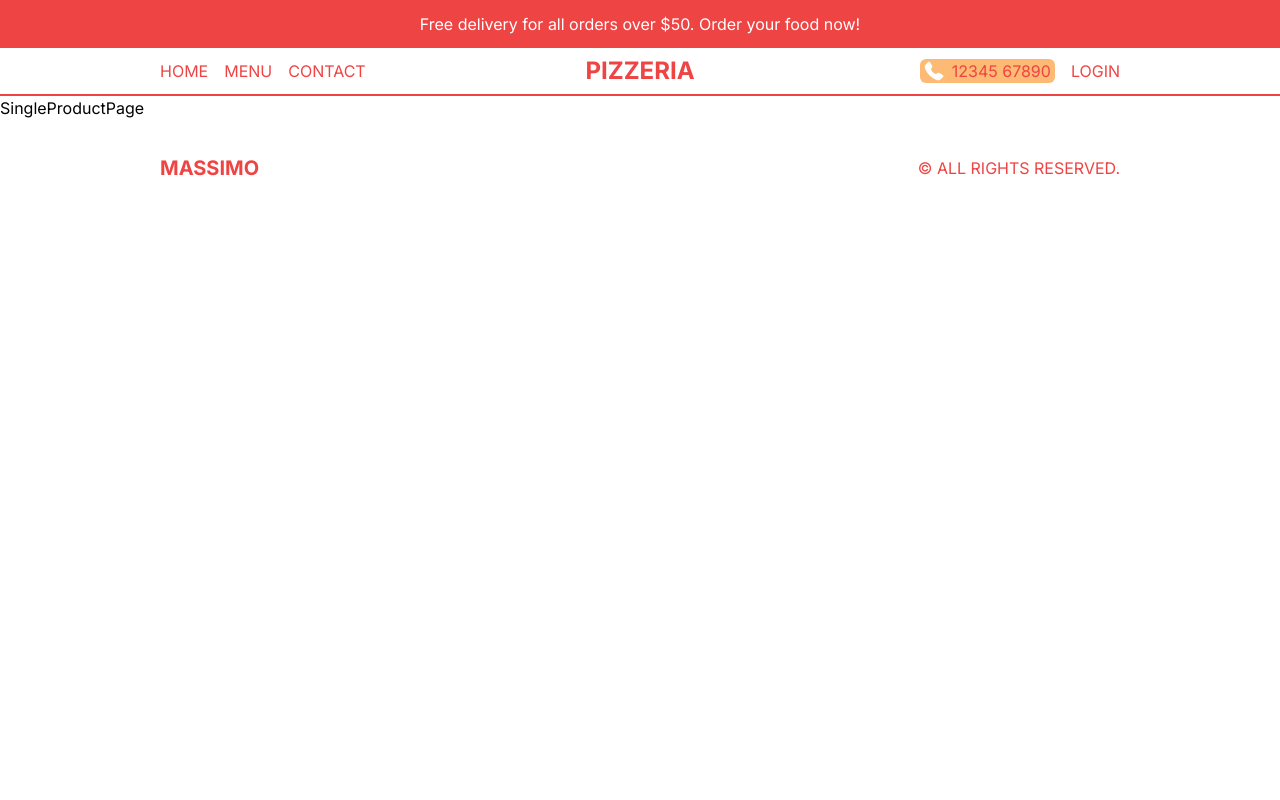
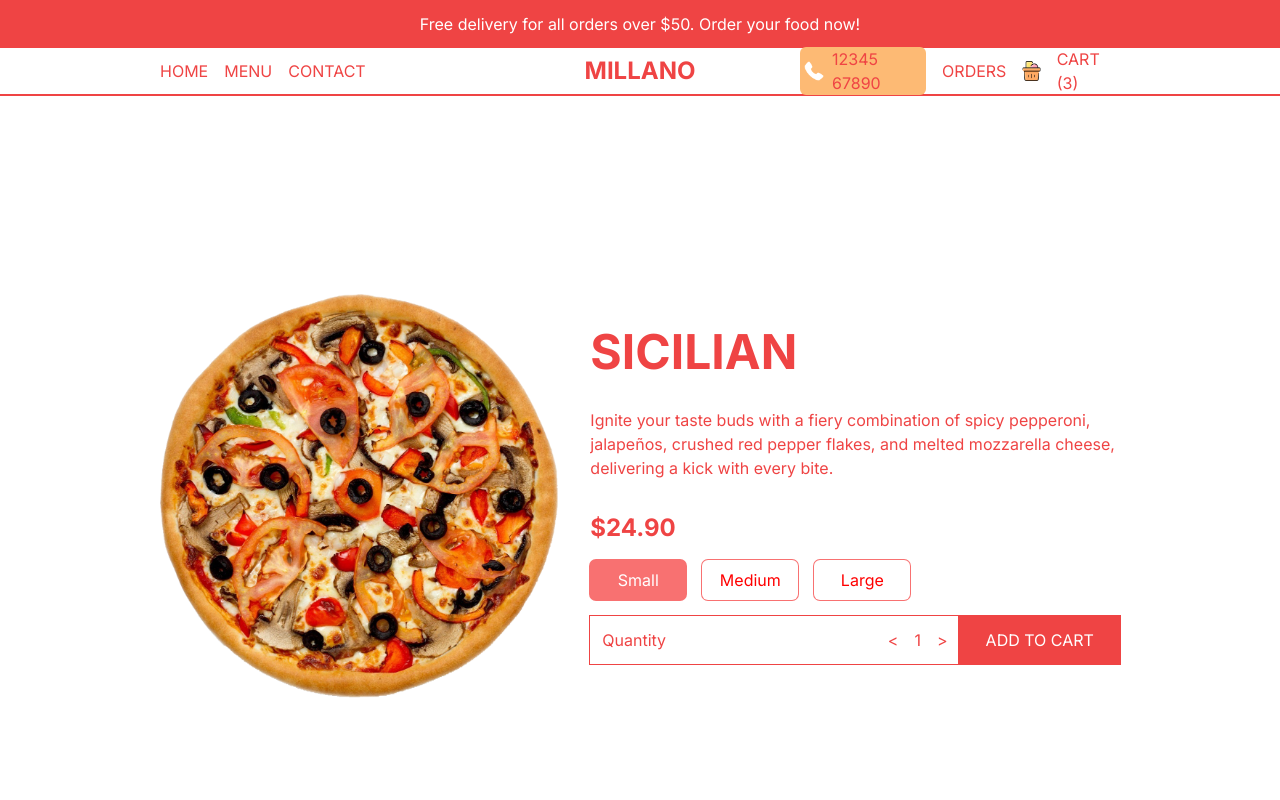
Before and after one commit to Shahreyar00/NextJs-Restaurant-App, a Next.js app: page /product/1 in a window 1280 px wide. Shown: the top 800 px of the page. Built offline with nearby package versions, Linux system fonts and the light colour scheme.

Commit message:
added order, cart and singleProduct page

```diff
--- a/src/app/cart/page.tsx
+++ b/src/app/cart/page.tsx
@@ -1,9 +1,62 @@
-import React from 'react'
+import Image from "next/image";
+import React from "react";
 
 const CartPage = () => {
     return (
-        <div>CartPage</div>
-    )
-}
+        <div className="h-[calc(100vh)] md:h-[calc(100vh-9rem)] flex flex-col text-red-500 lg:flex-row">
+            <div className="h-1/2 p-4 flex flex-col justify-center overflow-y-auto lg:h-full lg:w-2/3 2xl:w-1/2 lg:px-10">
+                <div className="flex items-center justify-between mb-4">
+                    <Image src="/temporary/p1.png" alt="" width={100} height={100} />
+                    <div className="">
+                        <h1 className="uppercase text-xl font-bold">sicilian</h1>
+                        <span>Large</span>
+                    </div>
+                    <h2 className="font-bold">$79.90</h2>
+                    <span className="cursor-pointer">X</span>
+                </div>
+                <div className="flex items-center justify-between mb-4">
+                    <Image src="/temporary/p1.png" alt="" width={100} height={100} />
+                    <div className="">
+                        <h1 className="uppercase text-xl font-bold">sicilian</h1>
+                        <span>Large</span>
+                    </div>
+                    <h2 className="font-bold">$79.90</h2>
+                    <span className="cursor-pointer">X</span>
+                </div>
+                <div className="flex items-center justify-between mb-4">
+                    <Image src="/temporary/p1.png" alt="" width={100} height={100} />
+                    <div className="">
+                        <h1 className="uppercase text-xl font-bold">sicilian</h1>
+                        <span>Large</span>
+                    </div>
+                    <h2 className="font-bold">$79.90</h2>
+                    <span className="cursor-pointer">X</span>
+                </div>
+            </div>
+            <div className="h-1/2 p-4 bg-fuchsia-50 flex flex-col gap-4 justify-center lg:h-full lg:w-1/3 2xl:w-1/2 lg:px-10 2xl:text-xl 2xl:gap-6">
+                <div className="flex justify-between">
+                    <span className="">Subtotal (3 items)</span>
+                    <span className="">$81.70</span>
+                </div>
+                <div className="flex justify-between">
+                    <span className="">Service Cost</span>
+                    <span className="">$0.00</span>
+                </div>
+                <div className="flex justify-between">
+                    <span className="">Delivery Cost</span>
+                    <span className="text-green-500">FREE!</span>
+                </div>
+                <hr className="my-2" />
+                <div className="flex justify-between">
+                    <span className="">TOTAL(INCL. VAT)</span>
+                    <span className="font-bold">$81.70</span>
+                </div>
+                <button className="bg-red-500 text-white p-3 rounded-md w-1/2 self-end">
+                    CHECKOUT
+                </button>
+            </div>
+        </div>
+    );
+};
 
-export default CartPage
+export default CartPage;
--- a/src/app/layout.tsx
+++ b/src/app/layout.tsx
@@ -8,7 +8,7 @@ import Footer from '@/components/Footer'
 const inter = Inter({ subsets: ['latin'] })
 
 export const metadata: Metadata = {
-  title: 'Create Next App',
+  title: 'Millano-Eat Italian',
   description: 'Generated by create next app',
 }
 
--- a/src/app/menu/[category]/page.tsx
+++ b/src/app/menu/[category]/page.tsx
@@ -18,7 +18,7 @@ const CategoryPage = () => {
                         </div>
                     )}
                     <div className="flex items-center justify-between font-bold">
-                        <h1 className="text-2xl uppercase p-2">{item.title}</h1>
+                        <h1 className="text-xl uppercase p-2">{item.title}</h1>
                         <h2 className="group-hover:hidden text-xl">${item.price}</h2>
                         <button className="hidden group-hover:block uppercase bg-red-500 text-white p-2 rounded-md">Add to Cart</button>
                     </div>
--- a/src/app/orders/page.tsx
+++ b/src/app/orders/page.tsx
@@ -1,9 +1,44 @@
-import React from 'react'
+import React from "react";
 
 const OrdersPage = () => {
     return (
-        <div>OrdersPage</div>
-    )
-}
+        <div className="min-h-[70vh] p-4 lg:px-20 xl:px-40">
+            <table className="w-full border-separate border-spacing-3">
+                <thead>
+                    <tr className="text-left">
+                        <th className="hidden md:block">Order ID</th>
+                        <th>Date</th>
+                        <th>Price</th>
+                        <th className="hidden md:block">Products</th>
+                        <th>Status</th>
+                    </tr>
+                </thead>
+                <tbody>
+                    <tr className="text-sm md:text-base bg-red-50">
+                        <td className="hidden md:block py-6 px-1">1237861238721</td>
+                        <td className="py-6 px-1">19.07.2023</td>
+                        <td className="py-6 px-1">89.90</td>
+                        <td className="hidden md:block py-6 px-1">Big Burger Menu (2), Veggie Pizza (2), Coca Cola 1L (2)</td>
+                        <td className="py-6 px-1">On the way (approx. 10min)...</td>
+                    </tr>
+                    <tr className="text-sm md:text-base odd:bg-gray-100">
+                        <td className="hidden md:block py-6 px-1">1237861238721</td>
+                        <td className="py-6 px-1">19.07.2023</td>
+                        <td className="py-6 px-1">89.90</td>
+                        <td className="hidden md:block py-6 px-1">Big Burger Menu (2), Veggie Pizza (2), Coca Cola 1L (2)</td>
+                        <td className="py-6 px-1">On the way (approx. 10min)...</td>
+                    </tr>
+                    <tr className="text-sm md:text-base odd:bg-gray-100">
+                        <td className="hidden md:block py-6 px-1">1237861238721</td>
+                        <td className="py-6 px-1">19.07.2023</td>
+                        <td className="py-6 px-1">89.90</td>
+                        <td className="hidden md:block py-6 px-1">Big Burger Menu (2), Veggie Pizza (2), Coca Cola 1L (2)</td>
+                        <td className="py-6 px-1">On the way (approx. 10min)...</td>
+                    </tr>
+                </tbody>
+            </table>
+        </div>
+    );
+};
 
-export default OrdersPage
+export default OrdersPage;
--- a/src/app/product/[id]/page.tsx
+++ b/src/app/product/[id]/page.tsx
@@ -1,8 +1,27 @@
+import Price from '@/components/Price'
+import { singleProduct } from '@/data'
+import Image from 'next/image'
 import React from 'react'
 
 const SingleProductPage = () => {
     return (
-        <div>SingleProductPage</div>
+        <div className="p-4 lg:px-20 xl:px-40 h-screen flex flex-col justify-around text-red-500 md:flex-row md:gap-8 md:items-center">
+            {singleProduct.img && (
+                <div className="relative w-full h-1/2 md:h-[70%]">
+                    <Image
+                        src={singleProduct.img}
+                        alt=""
+                        className="object-contain"
+                        fill
+                    />
+                </div>
+            )}
+            <div className="h-1/2 flex flex-col gap-4 md:h-[70%] md:justify-center md:gap-6 xl:gap-8">
+                <h1 className="text-3xl font-bold uppercase xl:text-5xl">{singleProduct.title}</h1>
+                <p>{singleProduct.desc}</p>
+                <Price price={singleProduct.price} id={singleProduct.id} options={singleProduct.options} />
+            </div>
+        </div>
     )
 }
 
--- a/src/components/CountDown.tsx
+++ b/src/components/CountDown.tsx
@@ -1,9 +1,51 @@
+// WITH A LIBRARY
+"use client"
 import React from 'react'
+import Countdown from 'react-countdown'
+
+const endingDate = new Date("2023-12-25")
 
 const CountDown = () => {
     return (
-        <div>CountDown</div>
+        <Countdown className='font-bold text-5xl text-yellow-300' date={endingDate} />
     )
 }
 
 export default CountDown
+
+
+// WITHOUT A LIBRARY
+// "use client"
+// import React, { useState, useEffect } from "react";
+
+// const CountDown = () => {
+
+//     let difference = +new Date(`10/12/2023`) - +new Date();
+//     const [delay, setDelay] = useState(difference);
+
+//     const d = Math.floor(difference / (1000 * 60 * 60 * 24));
+//     const h = Math.floor((difference / (1000 * 60 * 60)) % 24);
+//     const m = Math.floor((difference / 1000 / 60) % 60);
+//     const s = Math.floor((difference / 1000) % 60);
+
+//     useEffect(() => {
+//         const timer = setInterval(() => {
+//             setDelay(delay - 1);
+//         }, 1000);
+
+//         if (delay === 0) {
+//             clearInterval(timer);
+//         }
+
+//         return () => {
+//             clearInterval(timer);
+//         };
+//     });
+//     return (
+//         <span className="font-bold text-5xl text-yellow-300">
+//             {d}:{h}:{m}:{s}
+//         </span>
+//     );
+// };
+
+// export default CountDown;
--- a/src/components/Footer.tsx
+++ b/src/components/Footer.tsx
@@ -4,7 +4,7 @@ import React from "react";
 const Footer = () => {
     return (
         <div className="h-12 md:h-24 p-4 lg:px-20 xl:px-40 text-red-500 flex items-center justify-between">
-            <Link href="/" className="font-bold text-xl">MASSIMO</Link>
+            <Link href="/" className="font-bold text-xl">MILLANO</Link>
             <p>© ALL RIGHTS RESERVED.</p>
         </div>
     );
--- a/src/components/Navbar.tsx
+++ b/src/components/Navbar.tsx
@@ -2,9 +2,10 @@ import Image from 'next/image';
 import Link from 'next/link';
 import React from 'react'
 import Menu from './Menu';
+import CartIcon from './CartIcon';
 
 const Navbar = () => {
-    const user = false;
+    const user = true;
 
     return (
         <div className="h-12 text-red-500 p-4 flex items-center justify-between border-b-2 border-b-red-500 uppercase lg:px-20 xl:px-40">
@@ -14,7 +15,7 @@ const Navbar = () => {
                 <Link href="/">Contact</Link>
             </div>
             <div className="text-2xl font-bold flex-1 text-center">
-                <Link href="/">Pizzeria</Link>
+                <Link href="/">MILLANO</Link>
             </div>
             <div className="md:hidden">
                 <Menu />
@@ -29,6 +30,7 @@ const Navbar = () => {
                 ) : (
                     <Link href="/orders">Orders</Link>
                 )}
+                <CartIcon />
             </div>
         </div>
     )
--- /dev/null
+++ b/src/components/Price.tsx
@@ -0,0 +1,65 @@
+"use client";
+
+import React, { useEffect, useState } from 'react';
+
+type Props = {
+    price: number;
+    id: number;
+    options?: { title: string; additionalPrice: number }[];
+};
+
+const Price = ({ price, id, options }: Props) => {
+    const [total, setTotal] = useState(price);
+    const [quantity, setQuantity] = useState(1);
+    const [selected, setSelected] = useState(0);
+
+    useEffect(() => {
+        setTotal(
+            quantity * (options ? price + options[selected].additionalPrice : price)
+        );
+    }, [quantity, selected, options, price]);
+
+    return (
+        <div className="flex flex-col gap-4">
+            <h2 className="text-2xl font-bold">${total.toFixed(2)}</h2>
+            <div className="flex gap-4">
+                {options?.map((option, index) => (
+                    <button
+                        key={option.title}
+                        className="min-w-[6rem] p-2 ring-1 ring-red-400 rounded-md"
+                        style={{
+                            background: selected === index ? "rgb(248 113 113)" : "white",
+                            color: selected === index ? "white" : "red",
+                        }}
+                        onClick={() => setSelected(index)}
+                    >
+                        {option.title}
+                    </button>
+                ))}
+            </div>
+            <div className="flex justify-between items-center">
+                <div className="flex justify-between w-full p-3 ring-1 ring-red-500">
+                    <span>Quantity</span>
+                    <div className="flex gap-4 items-center">
+                        <button
+                            onClick={() => setQuantity((prev) => (prev > 1 ? prev - 1 : 1))}
+                        >
+                            {"<"}
+                        </button>
+                        <span>{quantity}</span>
+                        <button
+                            onClick={() => setQuantity((prev) => (prev < 9 ? prev + 1 : 9))}
+                        >
+                            {">"}
+                        </button>
+                    </div>
+                </div>
+                <button className="uppercase w-56 bg-red-500 text-white p-3 ring-1 ring-red-500">
+                    Add to Cart
+                </button>
+            </div>
+        </div>
+    )
+}
+
+export default Price
```
Also changed, not shown: package.json (+6 -5 lines), 1 other file (tests, documents, lock files or other folders).
